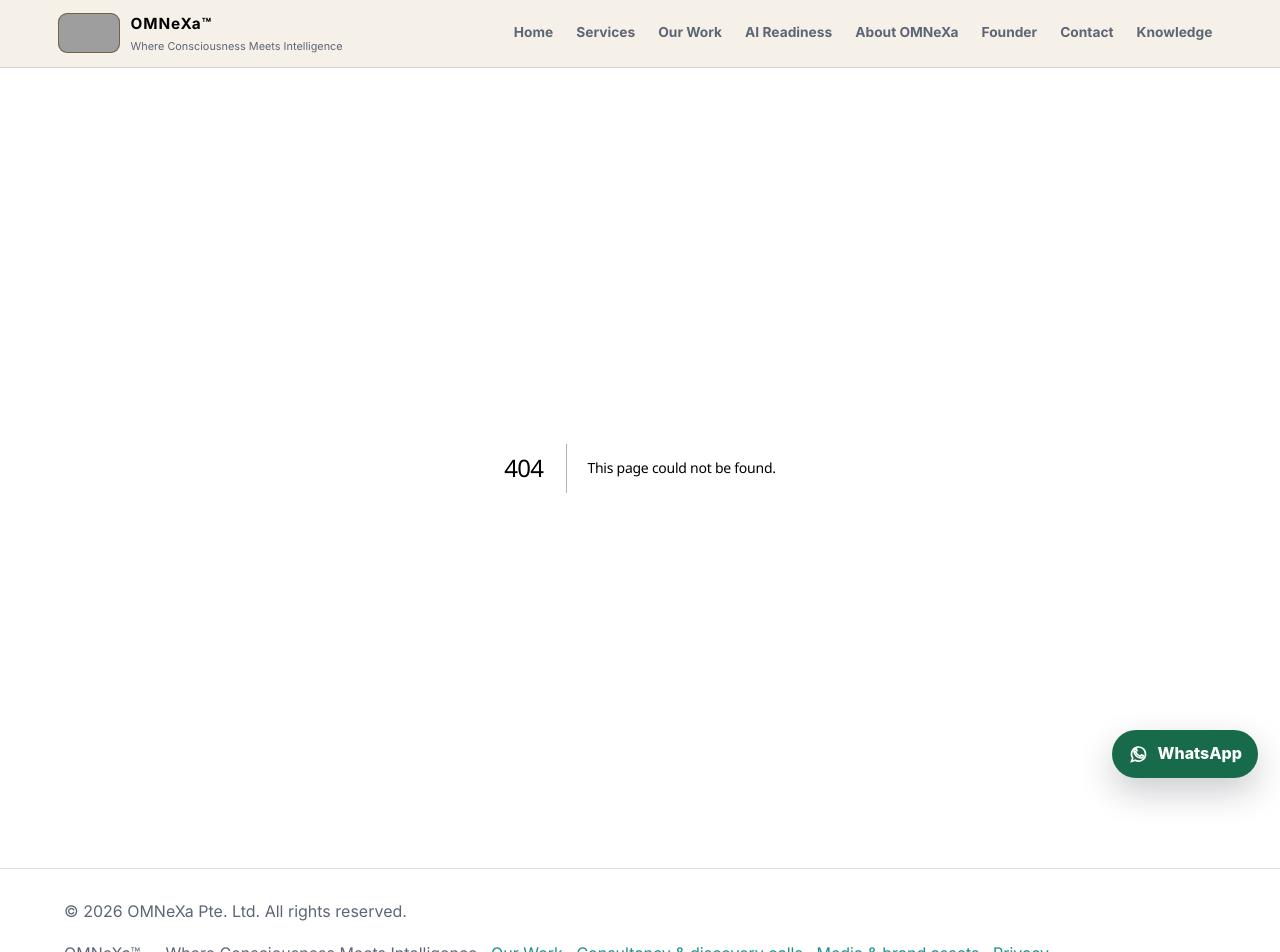
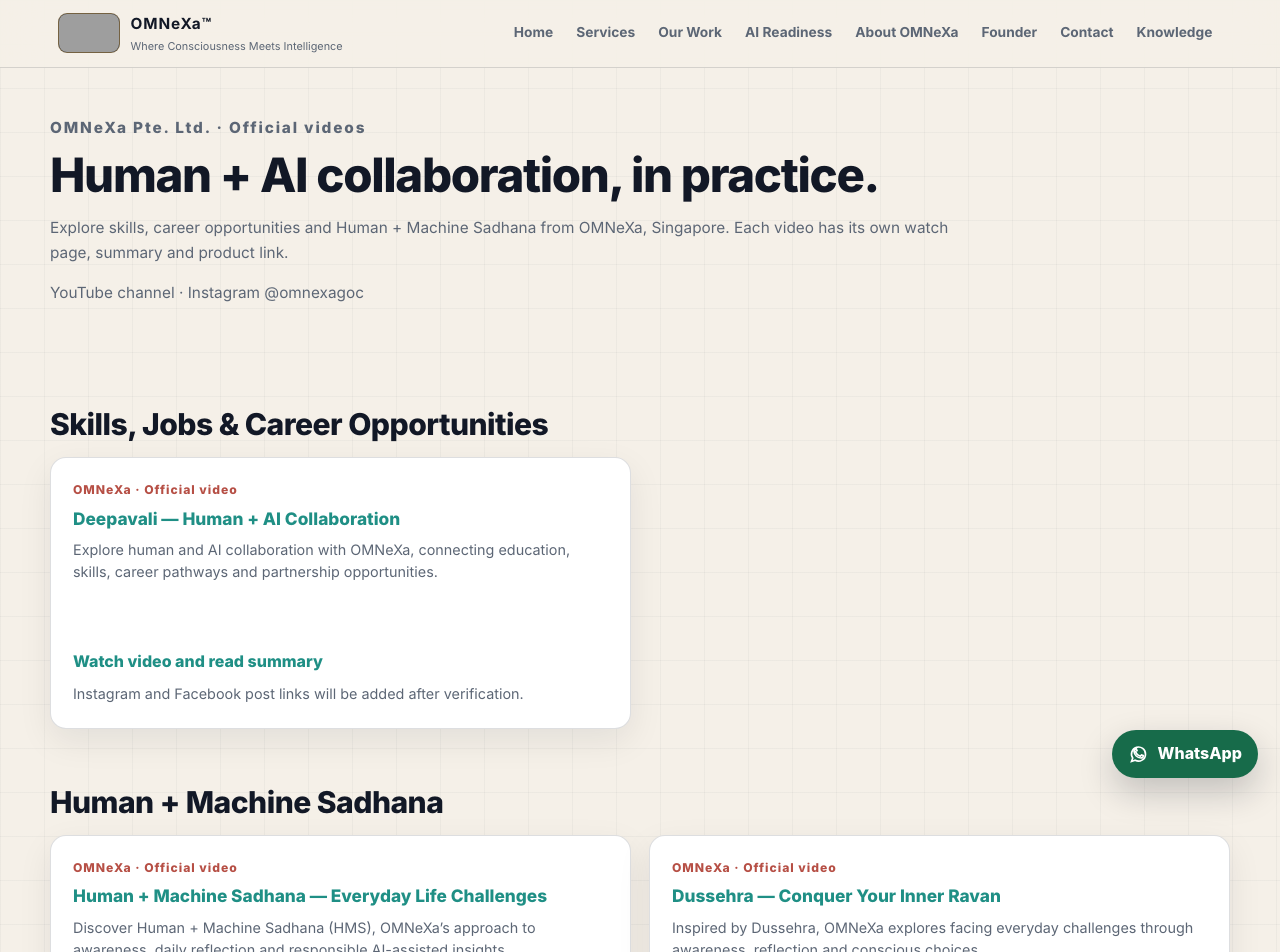
Before and after one commit to HumanSamaritan/OMNEXAFuture, a Next.js app: page /videos in a window 1280 px wide. Before the commit this address had no page. Shown: the top 952 px of the page. Built offline with nearby package versions, Linux system fonts and the light colour scheme; grey boxes are pictures that could not be loaded.

Commit message:
Add official video hub and six indexable watch pages

```diff
--- a/app/media/page.tsx
+++ b/app/media/page.tsx
@@ -140,6 +140,8 @@ export default function MediaPage() {
         </p>
       </section>
 
+      <section className="section-shell aligned-section preview-section"><h2>Official OMNeXa videos</h2><p>Watch our videos on skills, career opportunities, Human + Machine Sadhana, NeXaVirama and NeXaKriya, with summaries and social publication links.</p><a href="/videos">Explore the OMNeXa video hub</a></section>
+
       <section className="section-shell media-guidance aligned-section">
         <div>
           <p className="eyebrow">Accurate naming</p>
--- a/app/sitemap.ts
+++ b/app/sitemap.ts
@@ -1,6 +1,8 @@
 import type { MetadataRoute } from "next";
 import { canonicalIssues } from "@/lib/publications";
 import { products } from "@/lib/product-data";
+
+import { videos } from "@/lib/videos";
 
 const siteUrl = "https://www.omnexagoc.com";
 
@@ -82,6 +84,8 @@ export default function sitemap(): MetadataRoute.Sitemap {
       priority: page.priority,
       images: page.images
     })),
+    {url: `${siteUrl}/videos`, lastModified: new Date("2026-11-07"), changeFrequency: "weekly", priority: 0.9},
+    ...videos.map(video => ({url: `${siteUrl}/videos/${video.slug}`, lastModified: new Date("2026-11-07"), changeFrequency: "monthly" as const, priority: 0.8})),
     ...issuePages,
     ...productPages
   ];
--- /dev/null
+++ b/app/videos/page.tsx
@@ -0,0 +1,8 @@
+import type { Metadata } from "next";
+import { videos, videoCategories } from "@/lib/videos";
+export const metadata: Metadata = { title: "OMNeXa Videos | Careers, Skills & Human + Machine Sadhana", description: "Watch official OMNeXa Pte. Ltd. videos on skills, career opportunities, responsible AI, HMS, NeXaVirama and NeXaKriya. Find YouTube videos and social publication links.", alternates: { canonical: "/videos" } };
+export default function VideosPage() {
+ return <main><section className="page-hero section-shell aligned-section"><p className="eyebrow">OMNeXa Pte. Ltd. · Official videos</p><h1>Human + AI collaboration, in practice.</h1><p>Explore skills, career opportunities and Human + Machine Sadhana from OMNeXa, Singapore. Each video has its own watch page, summary and product link.</p><p><a href="https://www.youtube.com/@OMNeXa-v1" target="_blank" rel="noreferrer">YouTube channel</a> · <a href="https://www.instagram.com/omnexagoc/" target="_blank" rel="noreferrer">Instagram @omnexagoc</a></p></section>
+ {videoCategories.map(category=><section className="section-shell aligned-section preview-section" key={category}><h2>{category}</h2><div className="video-media-grid">{videos.filter(v=>v.category===category).map(v=><article className="video-media-card" key={v.slug}><div className="video-media-copy"><p className="publication-meta">OMNeXa · Official video</p><h3><a href={`/videos/${v.slug}`}>{v.title}</a></h3><p>{v.description}</p><a href={`/videos/${v.slug}`}>Watch video and read summary</a><p>Instagram and Facebook post links will be added after verification.</p></div></article>)}</div></section>)}
+ <section className="section-shell aligned-section preview-section"><h2>About OMNeXa’s videos</h2><h3>Who creates these videos?</h3><p>These videos are published by OMNeXa Pte. Ltd., a Singapore company exploring human capability, responsible technology, education and wellbeing.</p><h3>How can I collaborate with OMNeXa?</h3><p>Students, educators, employers, technology partners and collaborators can <a href="/contact">contact OMNeXa</a> to discuss relevant opportunities.</p><h3>Where can I watch?</h3><p>YouTube versions are available on the individual watch pages. Instagram and Facebook versions will be linked when their published URLs are verified.</p></section></main>;
+}
--- a/components/SiteShell.tsx
+++ b/components/SiteShell.tsx
@@ -58,7 +58,7 @@ export default function SiteShell({ children }: { children: ReactNode }) {
       <footer className="site-footer">
         <p>&copy; {new Date().getFullYear()} OMNeXa Pte. Ltd. All rights reserved.</p>
         <p>
-          OMNeXa™ — Where Consciousness Meets Intelligence · <a href="/work">Our Work</a> · <a href="/consultancy">Consultancy &amp; discovery calls</a> · <a href="/media">Media & brand assets</a> · <a href="/privacy">Privacy</a>
+          OMNeXa™ — Where Consciousness Meets Intelligence · <a href="/work">Our Work</a> · <a href="/consultancy">Consultancy &amp; discovery calls</a> · <a href="/videos">Videos</a> · <a href="/media">Media & brand assets</a> · <a href="/privacy">Privacy</a>
         </p>
       </footer>
     </>
--- /dev/null
+++ b/lib/videos.ts
@@ -0,0 +1,81 @@
+export const videos = [
+  {
+    "slug": "deepavali-human-ai-collaboration",
+    "youtubeId": "sIL8hvR5WLI",
+    "title": "Deepavali — Human + AI Collaboration",
+    "category": "Skills, Jobs & Career Opportunities",
+    "uploadDate": "2026-11-07",
+    "duration": "PT11S",
+    "description": "Explore human and AI collaboration with OMNeXa, connecting education, skills, career pathways and partnership opportunities.",
+    "summary": "Students, job seekers, trainers, universities, employers and robotics collaborators can explore OMNeXa’s career and education ecosystem.",
+    "productUrl": "https://omnexa-career.omnexagoc.com",
+    "instagramUrl": null,
+    "facebookUrl": null
+  },
+  {
+    "slug": "everyday-life-challenges",
+    "youtubeId": "IOF-natDy8g",
+    "title": "Human + Machine Sadhana — Everyday Life Challenges",
+    "category": "Human + Machine Sadhana",
+    "uploadDate": "2026-09-09",
+    "duration": "PT40S",
+    "description": "Discover Human + Machine Sadhana (HMS), OMNeXa’s approach to awareness, daily reflection and responsible AI-assisted insights.",
+    "summary": "HMS explores daily rhythms, mood, gratitude and reflection for people navigating everyday pressures and building more intentional routines.",
+    "productUrl": "https://humanmachinesadhana.omnexagoc.com",
+    "instagramUrl": null,
+    "facebookUrl": null
+  },
+  {
+    "slug": "conquer-your-inner-ravan",
+    "youtubeId": "faabEp-rkIQ",
+    "title": "Dussehra — Conquer Your Inner Ravan",
+    "category": "Human + Machine Sadhana",
+    "uploadDate": "2026-10-21",
+    "duration": "PT28S",
+    "description": "Inspired by Dussehra, OMNeXa explores facing everyday challenges through awareness, reflection and conscious choices.",
+    "summary": "The film introduces the Human + Machine Sadhana theme of recognising personal challenges and taking meaningful action one step at a time.",
+    "productUrl": "https://humanmachinesadhana.omnexagoc.com",
+    "instagramUrl": null,
+    "facebookUrl": null
+  },
+  {
+    "slug": "nexavirama-powered-by-omnexa",
+    "youtubeId": "qt3F7o4NO_0",
+    "title": "NeXaVirama Powered by OMNeXa",
+    "category": "Human + Machine Sadhana",
+    "uploadDate": "2026-09-04",
+    "duration": "PT1M15S",
+    "description": "An introduction to NeXaVirama and the idea of creating a pause between an urge and an automatic action.",
+    "summary": "NeXaVirama is designed to support awareness of urges and triggers, helping people reflect before choosing a response.",
+    "productUrl": "https://www.omnexagoc.com/work",
+    "instagramUrl": null,
+    "facebookUrl": null
+  },
+  {
+    "slug": "nexavirama-intelligent-pause",
+    "youtubeId": "fFQ3GcCu9Lo",
+    "title": "NeXaVirama — The Intelligent Pause",
+    "category": "Human + Machine Sadhana",
+    "uploadDate": "2026-09-04",
+    "duration": "PT2M4S",
+    "description": "Explore how NeXaVirama approaches mindful technology and more intentional responses to everyday triggers.",
+    "summary": "The intelligent pause creates space to notice a trigger, reflect and make a conscious choice. Explore the product introduction in this video.",
+    "productUrl": "https://www.omnexagoc.com/work",
+    "instagramUrl": null,
+    "facebookUrl": null
+  },
+  {
+    "slug": "nexakriya-daily-commitments",
+    "youtubeId": "FfdUY4fouQg",
+    "title": "NeXaKriya by OMNeXa",
+    "category": "Human + Machine Sadhana",
+    "uploadDate": "2026-09-04",
+    "duration": "PT2M",
+    "description": "Discover NeXaKriya, OMNeXa’s user-controlled commitment and calendar planning application.",
+    "summary": "NeXaKriya brings commitments and planning into a user-controlled experience. Optional calendar integration depends on the permissions and mode selected by the user.",
+    "productUrl": "https://nexakriya.omnexagoc.com",
+    "instagramUrl": null,
+    "facebookUrl": null
+  }
+] as const;
+export const videoCategories = ["Skills, Jobs & Career Opportunities", "Human + Machine Sadhana"] as const;
```
Also changed, not shown: app/videos/[slug]/page.tsx (added, +12 -0 lines), public/llms.txt.
